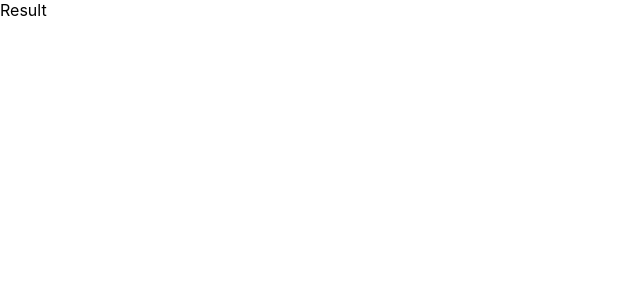
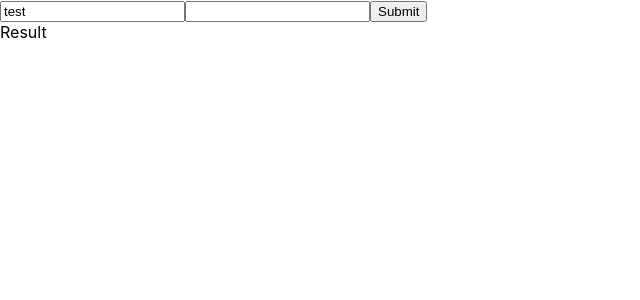
Before and after one commit to isesaki40/oshi-tweet, a React (Create React App) app: page / in a window 1280 px wide. Shown: the top 300 px of the page, without its empty margins (0-640 px from the left). Built offline with nearby package versions, Linux system fonts and the light colour scheme.

Commit message:
📦 react-hook-formの追加

```diff
--- a/package.json
+++ b/package.json
@@ -8,6 +8,7 @@
     "@testing-library/user-event": "^13.5.0",
     "react": "^18.2.0",
     "react-dom": "^18.2.0",
+    "react-hook-form": "^7.33.1",
     "react-scripts": "5.0.1",
     "styled-components": "^5.3.5",
     "web-vitals": "^2.1.4"
--- a/src/App.js
+++ b/src/App.js
@@ -1,8 +1,14 @@
 import "./App.css";
+import { Form } from "./components/Form";
 import { Result } from "./components/Result";
 
 function App() {
-  return <Result />;
+  return (
+    <div>
+      <Form />
+      <Result />
+    </div>
+  );
 }
 
 export default App;
--- /dev/null
+++ b/src/components/Form.jsx
@@ -0,0 +1,27 @@
+import React from "react";
+import { useForm, SubmitHandler } from "react-hook-form";
+
+export const Form = () => {
+  const {
+    register,
+    handleSubmit,
+    watch,
+    formState: { errors },
+  } = useForm();
+  const onSubmit = (data) => console.log("onSubmit:", data);
+  console.log("watch:", watch("example")); // watchは引数に渡した名前の入力値を監視する
+  return (
+    /* handleSubmitはフォームの入力を確かめたうえで、引数に渡した関数(onSubmit)を呼び出す */
+    <form onSubmit={handleSubmit(onSubmit)}>
+      {/* register関数の呼び出しにより、フォーム入力の要素を引数の名前で登録する */}
+      <input defaultValue="test" {...register("example")} />
+      {/* register関数の第2引数には、HTML標準フォームデータ検証のルールが渡せる */}
+      <input {...register("exampleRequired", { required: true })} />
+      {/* データ検証に失敗するとerrorsが返され、登録した名前で取り出せる */}
+      {errors.exampleRequired && (
+        <span style={{ color: "red" }}>This field is required</span>
+      )}
+      <input type="submit" />
+    </form>
+  );
+};
```
Also changed, not shown: 1 other file (tests, documents, lock files or other folders).
